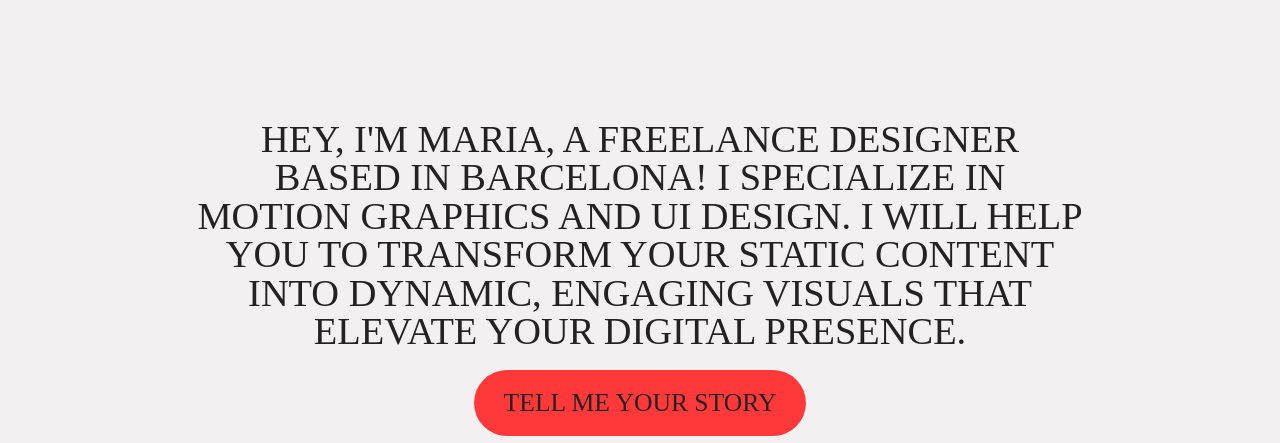
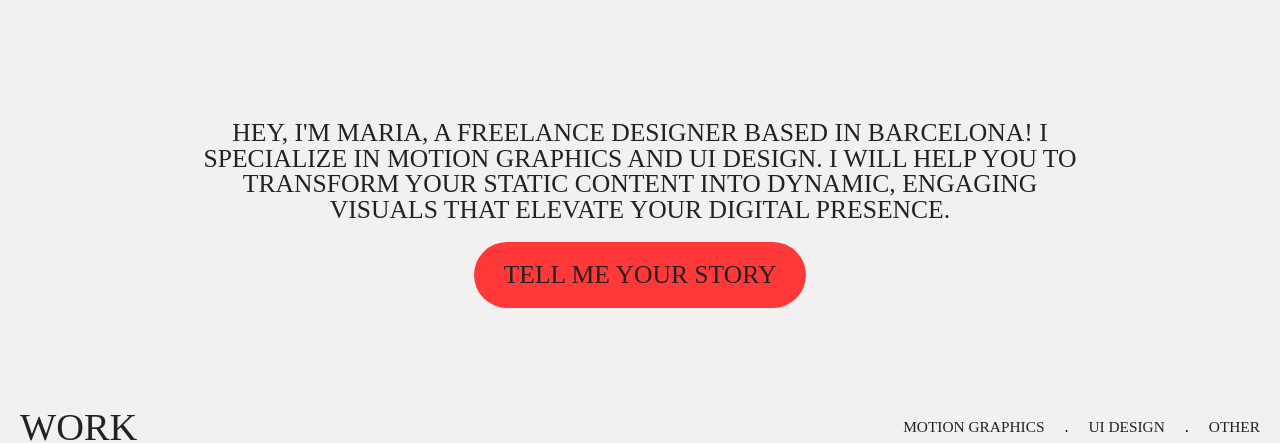
Before and after one commit to m-4-s-h-4/portfolioDesign, a React (Vite) app: page / in a window 1280 px wide. Shown: the part 780-1223 px from the top of the page. Built offline with nearby package versions, Linux system fonts and the light colour scheme; a web font is replaced by a local one.

Commit message:
chnaged heading to h4

```diff
--- a/src/sections/About/About.tsx
+++ b/src/sections/About/About.tsx
@@ -15,9 +15,8 @@ const About: React.FC = () => {
           yAlign="center"
           gap="SpacingSpacing2"
         >
-          {" "}
           <Heading
-            level="h3"
+            level="h4"
             color="dark"
             align="center"
             paddingLeft="SpacingSpacing20"
```
